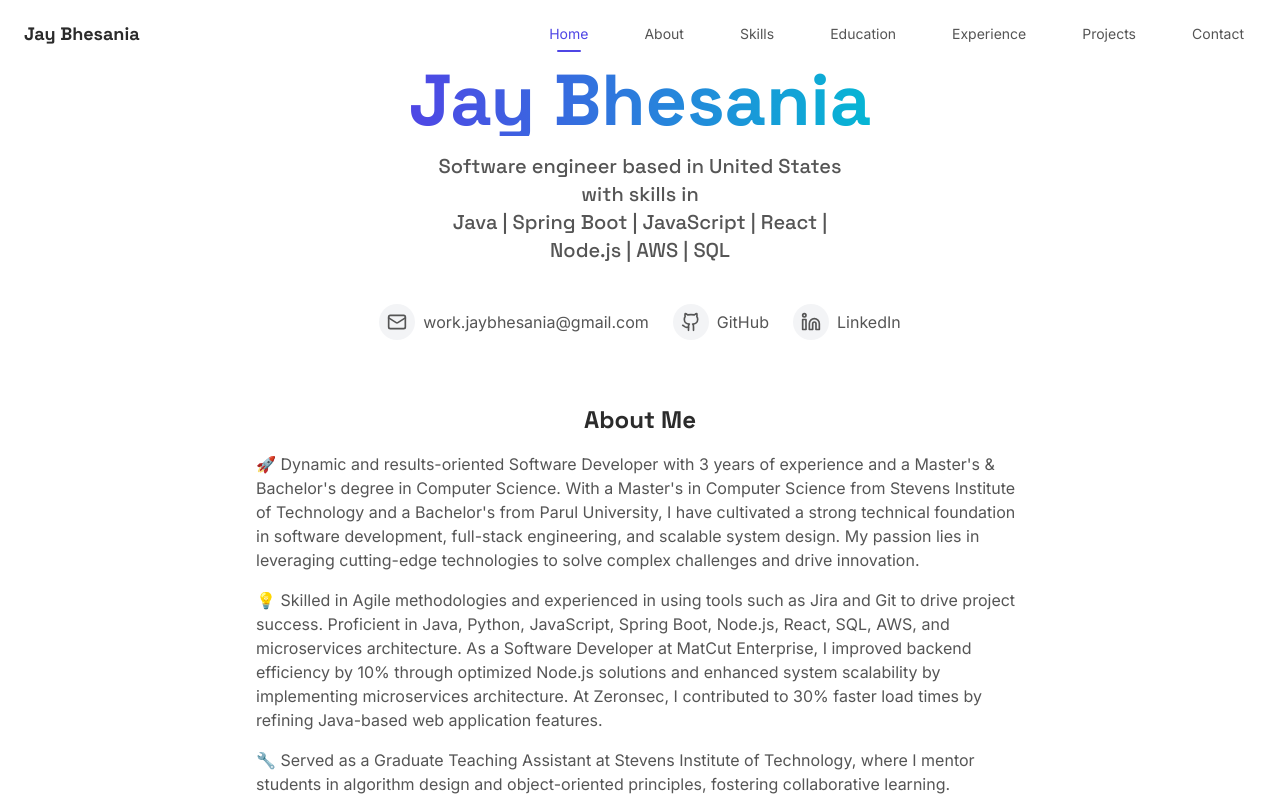
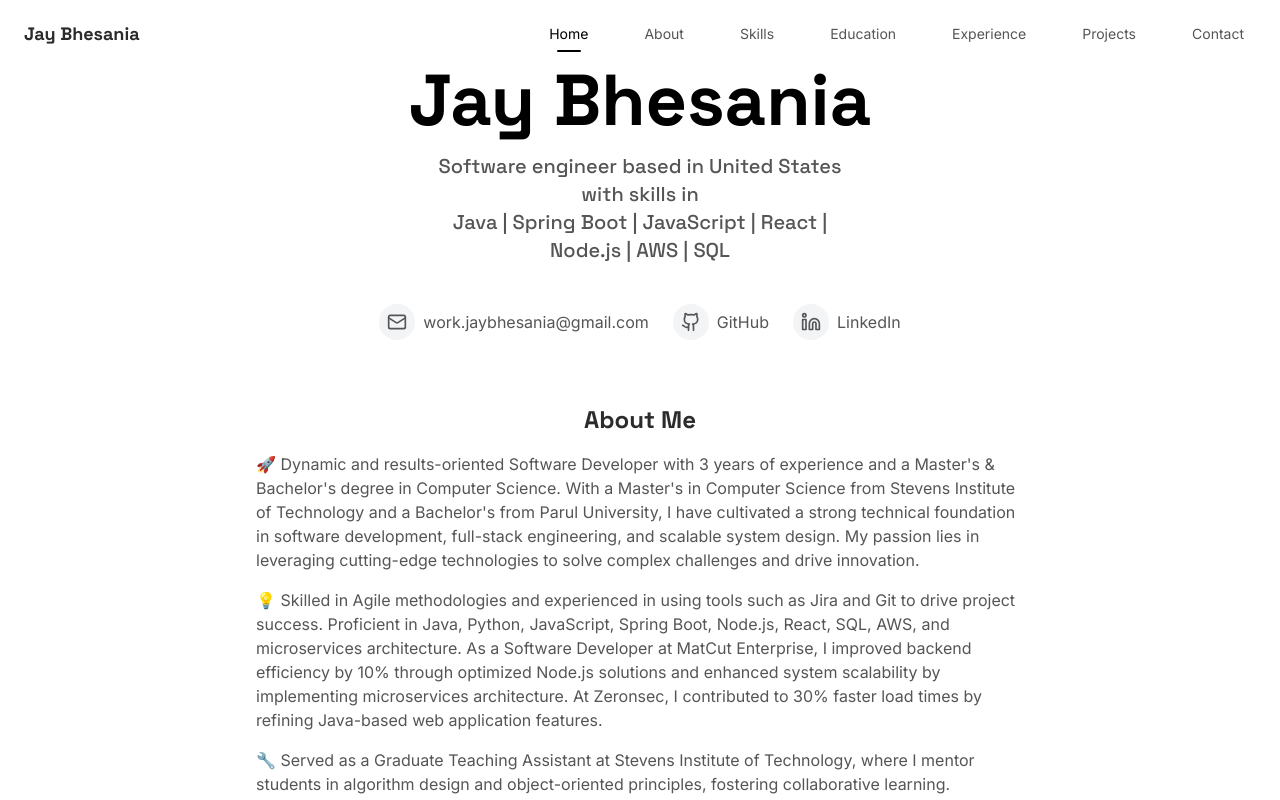
Before and after one commit to JayBhesania46/jaybhesaniadev-831b60ff, a React (Vite) app: page / in a window 1280 px wide. Shown: the top 800 px of the page. Built offline with nearby package versions, Linux system fonts and the light colour scheme.

Commit message:
feat: Implement black and white theme and transitions
- Applied a black and white color palette.
- Added smooth transitions and animations.
- Ensured performance and accessibility.

```diff
--- a/src/App.css
+++ b/src/App.css
@@ -27,16 +27,17 @@ html {
 
 /* Hover effects */
 .hover-lift {
-  transition: transform 0.2s ease-in-out;
+  transition: transform 0.3s ease, box-shadow 0.3s ease;
 }
 
 .hover-lift:hover {
   transform: translateY(-5px);
+  box-shadow: 0 10px 25px -5px rgba(0, 0, 0, 0.1);
 }
 
 /* Focus styles for accessibility */
 a:focus, button:focus {
-  outline: 2px dashed #4F46E5;
+  outline: 2px dashed #000;
   outline-offset: 3px;
 }
 
@@ -50,18 +51,19 @@ a:focus, button:focus {
 }
 
 ::-webkit-scrollbar-thumb {
-  background: #4F46E5;
+  background: #555;
   border-radius: 10px;
 }
 
 ::-webkit-scrollbar-thumb:hover {
-  background: #6366F1;
+  background: #222;
 }
 
 /* Button hover effects */
 .btn-hover {
   position: relative;
   overflow: hidden;
+  transition: color 0.3s ease;
 }
 
 .btn-hover:after {
@@ -71,7 +73,7 @@ a:focus, button:focus {
   left: 0;
   width: 100%;
   height: 100%;
-  background-color: rgba(255, 255, 255, 0.1);
+  background-color: rgba(0, 0, 0, 0.05);
   transform: translateX(-100%);
   transition: transform 0.3s ease;
 }
@@ -79,3 +81,38 @@ a:focus, button:focus {
 .btn-hover:hover:after {
   transform: translateX(0);
 }
+
+/* Image transitions */
+.img-transition {
+  transition: filter 0.3s ease, transform 0.3s ease;
+}
+
+.img-transition:hover {
+  filter: grayscale(1);
+  transform: scale(1.03);
+}
+
+/* Card transitions */
+.card-transition {
+  transition: transform 0.3s ease, box-shadow 0.3s ease;
+}
+
+.card-transition:hover {
+  transform: translateY(-5px);
+  box-shadow: 0 20px 25px -5px rgba(0, 0, 0, 0.1), 0 10px 10px -5px rgba(0, 0, 0, 0.04);
+}
+
+/* Section transitions */
+.section-transition {
+  transition: opacity 0.5s ease, transform 0.5s ease;
+}
+
+.section-transition.hidden {
+  opacity: 0;
+  transform: translateY(20px);
+}
+
+.section-transition.visible {
+  opacity: 1;
+  transform: translateY(0);
+}
--- a/src/components/Footer.tsx
+++ b/src/components/Footer.tsx
@@ -1,9 +1,37 @@
 
 const Footer = () => {
   return (
-    <footer className="bg-white py-6 text-center text-[#2B2B2B] font-inter text-sm border-t border-gray-200">
-      <div className="container mx-auto px-6 lg:px-16">
-        © Jay Bhesania, 2025
+    <footer className="bg-white py-8 text-center text-[#2B2B2B] font-inter text-sm border-t border-gray-200">
+      <div className="container mx-auto px-6 lg:px-16 flex flex-col items-center">
+        <p className="mb-4 transition-opacity duration-300 hover:opacity-70">© Jay Bhesania, 2025</p>
+
+        <div className="flex gap-6 mt-2">
+          <a
+            href="https://github.com/JayBhesania46"
+            target="_blank"
+            rel="noopener noreferrer"
+            className="text-[#555555] hover:text-black transition-colors duration-300"
+            aria-label="GitHub"
+          >
+            GitHub
+          </a>
+          <a
+            href="https://www.linkedin.com/in/bhesaniajay/"
+            target="_blank"
+            rel="noopener noreferrer"
+            className="text-[#555555] hover:text-black transition-colors duration-300"
+            aria-label="LinkedIn"
+          >
+            LinkedIn
+          </a>
+          <a
+            href="mailto:work.jaybhesania@gmail.com"
+            className="text-[#555555] hover:text-black transition-colors duration-300"
+            aria-label="Email"
+          >
+            Email
+          </a>
+        </div>
       </div>
     </footer>
   );
--- a/src/components/Navbar.tsx
+++ b/src/components/Navbar.tsx
@@ -51,12 +51,12 @@ const Navbar = () => {
   };
 
   return (
-    <header className={`fixed top-0 left-0 right-0 z-50 backdrop-blur-sm transition-all duration-300 ${
+    <header className={`fixed top-0 left-0 right-0 z-50 backdrop-blur-sm transition-all duration-500 ${
       scrolled ? 'bg-white/90 shadow-md' : 'bg-transparent'
     }`}>
       <nav className="container mx-auto px-6 py-4 flex items-center justify-between">
         <div
-          className="text-[#2B2B2B] font-spaceGrotesk font-bold text-lg cursor-pointer"
+          className="text-[#2B2B2B] font-spaceGrotesk font-bold text-lg cursor-pointer transition-all duration-300 hover:opacity-80"
           onClick={() => handleNavClick("home")}
         >
           Jay Bhesania
@@ -70,14 +70,14 @@ const Navbar = () => {
               <li key={id}>
                 <button
                   onClick={() => handleNavClick(id)}
-                  className={`relative py-2 px-3 rounded-md transition-colors duration-300 ${
-                    isActive ? "text-[#4F46E5]" : "hover:text-[#2B2B2B]"
+                  className={`relative py-2 px-3 rounded-md transition-all duration-300 ${
+                    isActive ? "text-black" : "text-[#555555] hover:text-black"
                   }`}
                   aria-current={isActive ? "page" : undefined}
                 >
                   {label}
                   {isActive && (
-                    <span className="absolute bottom-0 left-1/2 -translate-x-1/2 w-6 h-0.5 bg-[#4F46E5] rounded" />
+                    <span className="absolute bottom-0 left-1/2 -translate-x-1/2 w-6 h-0.5 bg-black rounded transition-all duration-300" />
                   )}
                 </button>
               </li>
@@ -87,7 +87,7 @@ const Navbar = () => {
 
         {/* Mobile menu button */}
         <button
-          className="md:hidden text-[#2B2B2B] focus:outline-none focus:ring-2 focus:ring-[#4F46E5] rounded"
+          className="md:hidden text-[#2B2B2B] focus:outline-none focus:ring-2 focus:ring-black rounded transition-transform duration-300 hover:scale-110"
           onClick={() => setMenuOpen((o) => !o)}
           aria-label="Toggle menu"
         >
@@ -104,8 +104,8 @@ const Navbar = () => {
               <li key={id}>
                 <button
                   onClick={() => handleNavClick(id)}
-                  className={`w-full text-left py-2 px-3 rounded-md transition-colors duration-300 ${
-                    isActive ? "text-[#4F46E5]" : "hover:text-[#2B2B2B]"
+                  className={`w-full text-left py-2 px-3 rounded-md transition-all duration-300 ${
+                    isActive ? "text-black font-medium" : "hover:text-black hover:pl-4"
                   }`}
                   aria-current={isActive ? "page" : undefined}
                 >
--- a/src/index.css
+++ b/src/index.css
@@ -10,6 +10,7 @@
     font-family: 'Inter', 'sans-serif';
     background-color: #FFFFFF;
     color: #2B2B2B;
+    transition: background-color 0.3s ease, color 0.3s ease;
   }
 }
 
@@ -20,38 +21,73 @@
   .font-spaceGrotesk {
     font-family: 'Space Grotesk', 'sans-serif';
   }
-}
 
-@keyframes gradient-x {
-  0%, 100% {
-    background-position: 0% center;
+  .hover-lift {
+    transition: transform 0.3s ease, opacity 0.3s ease;
   }
-  50% {
-    background-position: 100% center;
+
+  .hover-lift:hover {
+    transform: translateY(-5px);
+    opacity: 0.8;
+  }
+
+  .text-fade-in {
+    opacity: 0;
+    animation: fadeIn 1s forwards;
+  }
+
+  .delay-200 {
+    animation-delay: 200ms;
+  }
+
+  .delay-400 {
+    animation-delay: 400ms;
+  }
+
+  .delay-600 {
+    animation-delay: 600ms;
   }
 }
 
-.animate-gradient-x {
-  animation: gradient-x 5s ease infinite;
-  background-size: 200% auto;
-  background-repeat: repeat-x;
+/* Smooth transitions and animations */
+@keyframes fadeIn {
+  from { opacity: 0; transform: translateY(10px); }
+  to { opacity: 1; transform: translateY(0); }
+}
+
+@keyframes slideIn {
+  from { transform: translateX(-20px); opacity: 0; }
+  to { transform: translateX(0); opacity: 1; }
+}
+
+.text-gradient {
+  color: #000;
+  position: relative;
+  display: inline-block;
+  transition: color 0.3s ease;
+}
+
+.text-gradient:after {
+  content: '';
+  position: absolute;
+  width: 100%;
+  height: 3px;
+  bottom: -3px;
+  left: 0;
+  background: linear-gradient(90deg, #333, #888);
+  transform: scaleX(0);
+  transform-origin: bottom right;
+  transition: transform 0.3s ease;
+}
+
+.text-gradient:hover:after {
+  transform: scaleX(1);
+  transform-origin: bottom left;
 }
 
 /* Smooth scroll behavior */
 html {
   scroll-behavior: smooth;
-}
-
-/* Scroll reveal animations */
-.reveal {
-  opacity: 0;
-  transform: translateY(20px);
-  transition: opacity 0.8s ease, transform 0.8s ease;
-}
-
-.reveal.active {
-  opacity: 1;
-  transform: translateY(0);
 }
 
 /* Custom scrollbar */
@@ -64,23 +100,49 @@ html {
 }
 
 ::-webkit-scrollbar-thumb {
-  background: #4F46E5;
+  background: #888;
   border-radius: 10px;
 }
 
 ::-webkit-scrollbar-thumb:hover {
-  background: #6366F1;
+  background: #555;
 }
 
-/* Gradient accent */
-.text-gradient {
-  background: linear-gradient(90deg, #4F46E5, #06B6D4);
-  -webkit-background-clip: text;
-  background-clip: text;
-  -webkit-text-fill-color: transparent;
-  display: inline-block;
+/* Reveal animations */
+.reveal {
+  opacity: 0;
+  transform: translateY(20px);
+  transition: opacity 0.8s ease, transform 0.8s ease;
 }
 
-.bg-gradient {
-  background: linear-gradient(90deg, #4F46E5, #06B6D4);
+.reveal.active {
+  opacity: 1;
+  transform: translateY(0);
 }
+
+/* Section transitions */
+section {
+  transition: background-color 0.5s ease;
+}
+
+.link-hover {
+  position: relative;
+}
+
+.link-hover:after {
+  content: '';
+  position: absolute;
+  width: 100%;
+  height: 1px;
+  bottom: -2px;
+  left: 0;
+  background-color: currentColor;
+  transform: scaleX(0);
+  transform-origin: right;
+  transition: transform 0.3s ease;
+}
+
+.link-hover:hover:after {
+  transform: scaleX(1);
+  transform-origin: left;
+}
```
